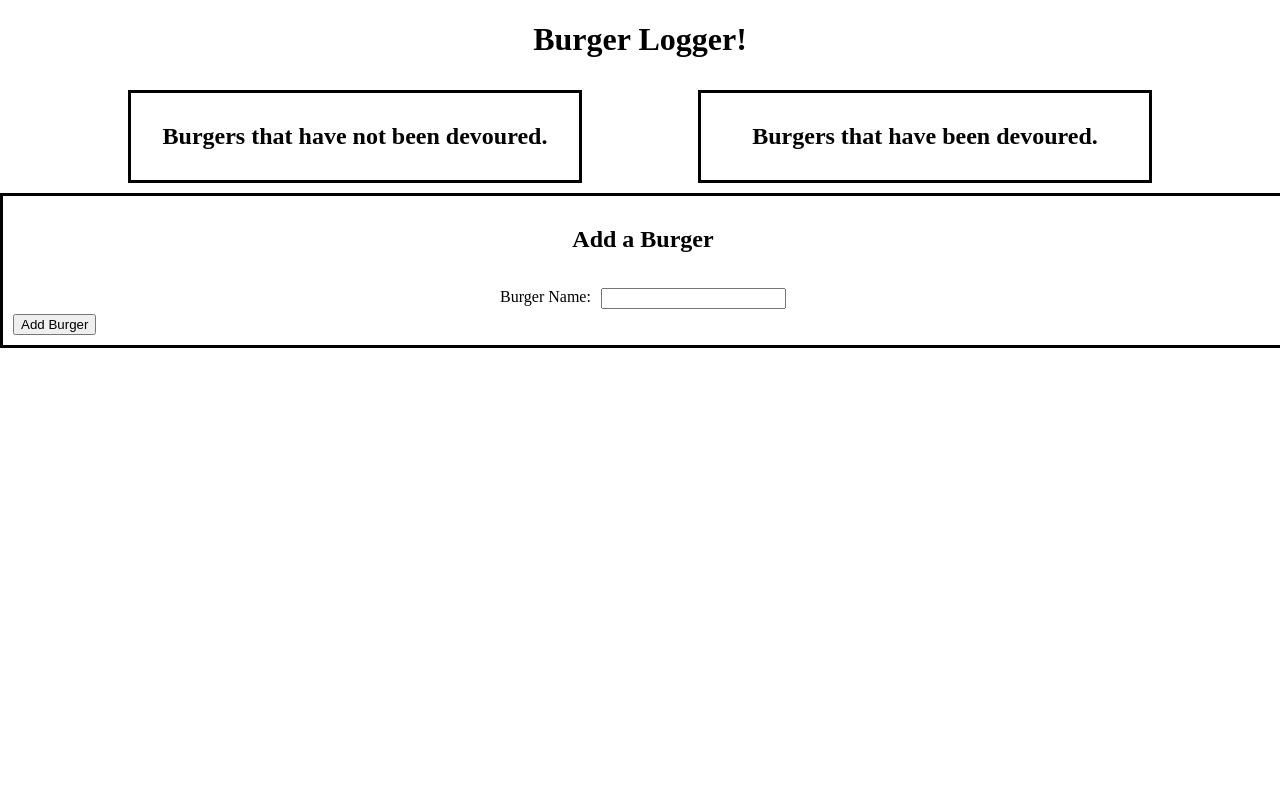
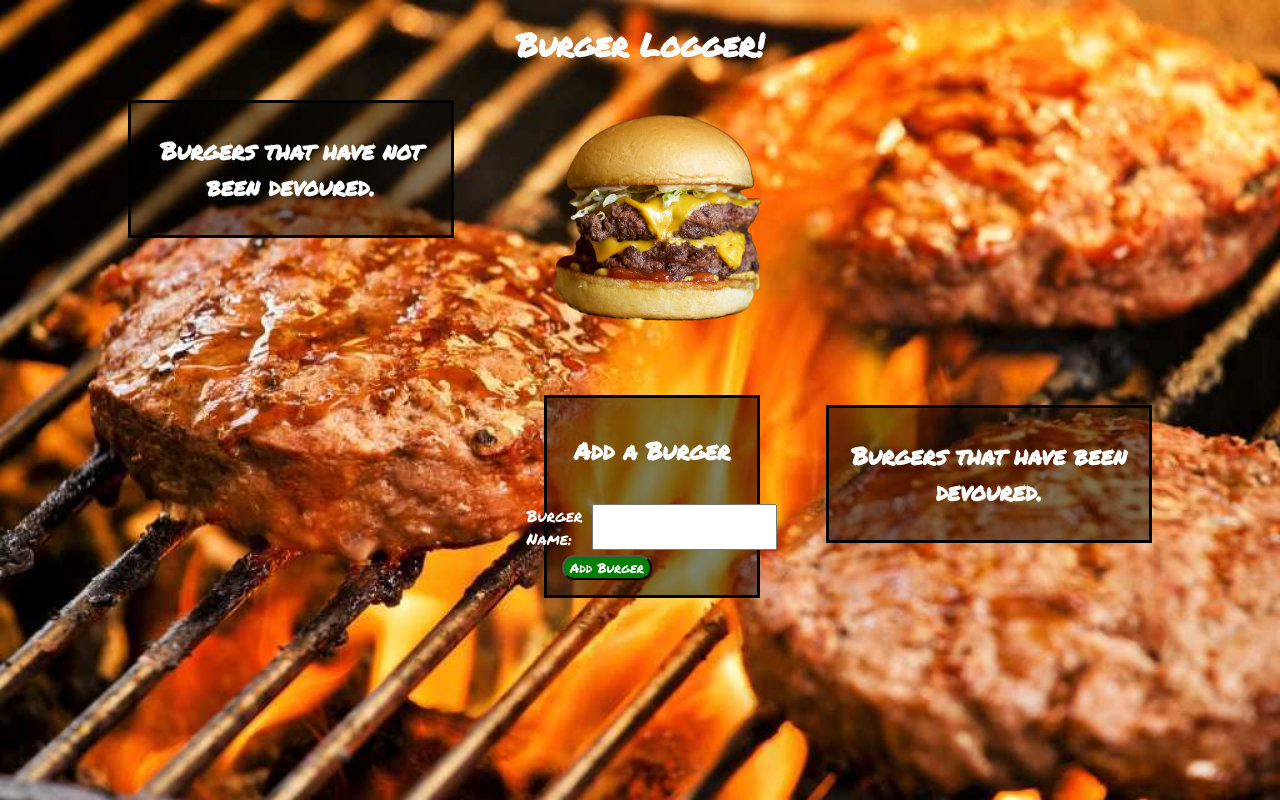
Before and after one commit to ptj92e/Burger-Logger, a Node server app: page / in a window 1280 px wide. Run offline with Node 20, Linux system fonts and the light colour scheme; data that the repository does not hold is empty; some libraries are stand-ins or nearby versions.

Commit message:
Worked on styling

```diff
--- a/app/public/style.css
+++ b/app/public/style.css
@@ -3,47 +3,70 @@ body {
     padding: 0;
     height: 100%;
     width: 100%;
-
+    background-image: url("Burger.jpg");
+    background-repeat: no-repeat;
+    background-size: cover;
+    font-family: 'Permanent Marker', cursive;
 }
 h1 {
     text-align: center;
     width: 100%;
+    color: white;
 }
 h2 {
     padding: 10px;
     text-align: center;
+    color: white;
+}
+img {
+    height: 300px;
+    width: 400px;
 }
 .eaten {
     float: right;
+    background-color: rgba(0, 0, 0, .5);
     border: solid;
     margin: 10px;
     margin-right: 10%;
-    width: 35%;
+    width: 25%;
 }
 .eaten li {
     background: black;
     color: white;
     margin: 5px;
+    padding: 5px;
 }
 .notEaten {
     float: left;
     border: solid;
+    background-color: rgba(0, 0, 0, .5);
     margin: 10px;
     margin-left: 10%;
-    width: 35%;
+    width: 25%;
 }
 .notEaten li {
     background: grey;
     color: white;
     margin: 5px;
+    padding: 5px;
+}
+.devour {
+    background-color: green;
+    color: white;
+    font-family: 'Permanent Marker', cursive;
+    border-radius: 15px;
+    margin: auto;
 }
 ul {
     justify-content: center;
 }
 .input-div {
+    background-color: rgba(0, 0, 0, .5);
+    margin-left: 42.5%;
+    padding: 5px;
     border: solid;
-    width: 100%;
-    clear: both;
+    width: 200px;
+    /* clear: both; */
     justify-content: center;
 }
 .form-group {
@@ -51,12 +74,31 @@ ul {
     justify-content: center;
 }
 label {
+    color: white;
     margin: 5px;
 }
 input {
     margin: 5px;
 }
 #newBurger {
+    background-color: green;
+    color: white;
+    font-family: 'Permanent Marker', cursive;
+    border-radius: 15px;
+    margin: auto;
+}
+#newBurger:hover {
+    background-color: white;
+    color: green;
+    font-family: 'Permanent Marker', cursive;
+    border-radius: 15px;
+    margin: auto;
+}
+button:hover {
+    background-color: white;
+    color: green;
+    font-family: 'Permanent Marker', cursive;
+    border-radius: 15px;
     margin: auto;
 }
 .create-form {
--- a/views/burger.handlebars
+++ b/views/burger.handlebars
@@ -13,6 +13,7 @@
     {{/each}}
 </ul>
 </div>
+<img src="GoodBurger.png" alt="GoodBurger">
 <div class="eaten">
 <h2>Burgers that have been devoured.</h2>
 
--- a/views/layouts/main.handlebars
+++ b/views/layouts/main.handlebars
@@ -3,6 +3,7 @@
 
 <head>
 	<meta charset="UTF-8">
+	<link href="https://fonts.googleapis.com/css?family=Permanent+Marker&display=swap" rel="stylesheet">
 	<link rel="stylesheet" href="style.css" type="text/css" />
 	<title>Burger Logger!</title>
 	<script src="https://code.jquery.com/jquery.js"></script>
```
Also changed, not shown: app/public/Burger.jpg (added), app/public/GoodBurger.png (added).
